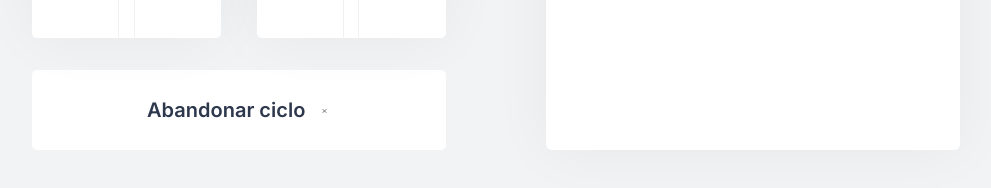
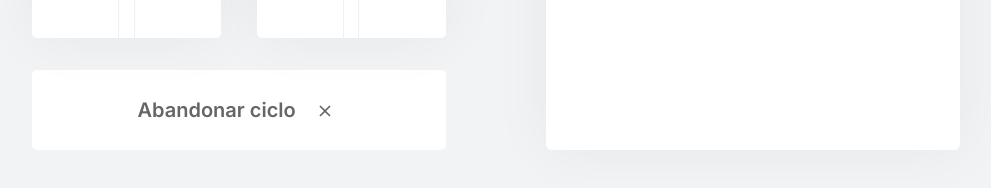
Before and after one commit to Manuel8Dias/Mexe-te_Nextjs, a Next.js app: page / in a window 1280 px wide. Both pictures are taken after a click on the button "Iniciar um ciclo". Shown: the part 526-714 px from the top of the page, without its empty margins (144-1135 px from the left). Built offline with nearby package versions, Linux system fonts and the light colour scheme.

Commit message:
Commit estilização img botões

```diff
--- a/src/components/Countdown.tsx
+++ b/src/components/Countdown.tsx
@@ -59,7 +59,7 @@ export function Countdown() {
                     className={styles.CountdownButton}
                 >
                 Ciclo encerrado
-                {/* <img src="icons/close.svg" alt='Play'/> */}
+                <img src="icons/check_circle.svg" alt='Play'/>
         </button>
             ) : (
                 <>
@@ -70,7 +70,7 @@ export function Countdown() {
                     onClick= {resetCountdown}
                 >
                     Abandonar ciclo
-                    <img src="icons/close.svg" alt='Close'/>
+                    <img className={styles.close} src="icons/close.svg" alt='Close'/>
             </button>
             ) : (
                 <button
--- a/src/styles/components/Countdown.module.css
+++ b/src/styles/components/Countdown.module.css
@@ -41,7 +41,6 @@
     width: 100%;
     height: 5rem;
 
-
     margin-top: 2rem;
 
     display: flex;
@@ -66,23 +65,38 @@
 }
 
 .CountdownButton img {
-    width: 0.8rem;
+    width: 1.1rem;
     margin-left: 0.8rem;
     margin-top: 3px;
 }
 
 .CountdownButtonActive {
     background: var(--white);
-    color: var(--title);
+    color: var(--text);
+
+}
+
+.CountdownButtonActive img {
+    width: 2rem;
 }
 
 .CountdownButtonActive:not(:disabled):hover {
     background: var(--red);
     color: var(--white);
+    font-size: 1.20rem;
+}
+
+.CountdownButtonActive:not(:disabled):hover img {
+    width: 2rem;
+}
+
+.close {
+    width: 1.20rem;
 }
 
 .CountdownButton:disabled  {
     background: var(--white);
     color: var(--text);
     cursor: not-allowed;
+    border-bottom: 5px solid var(--green);
 }
```
